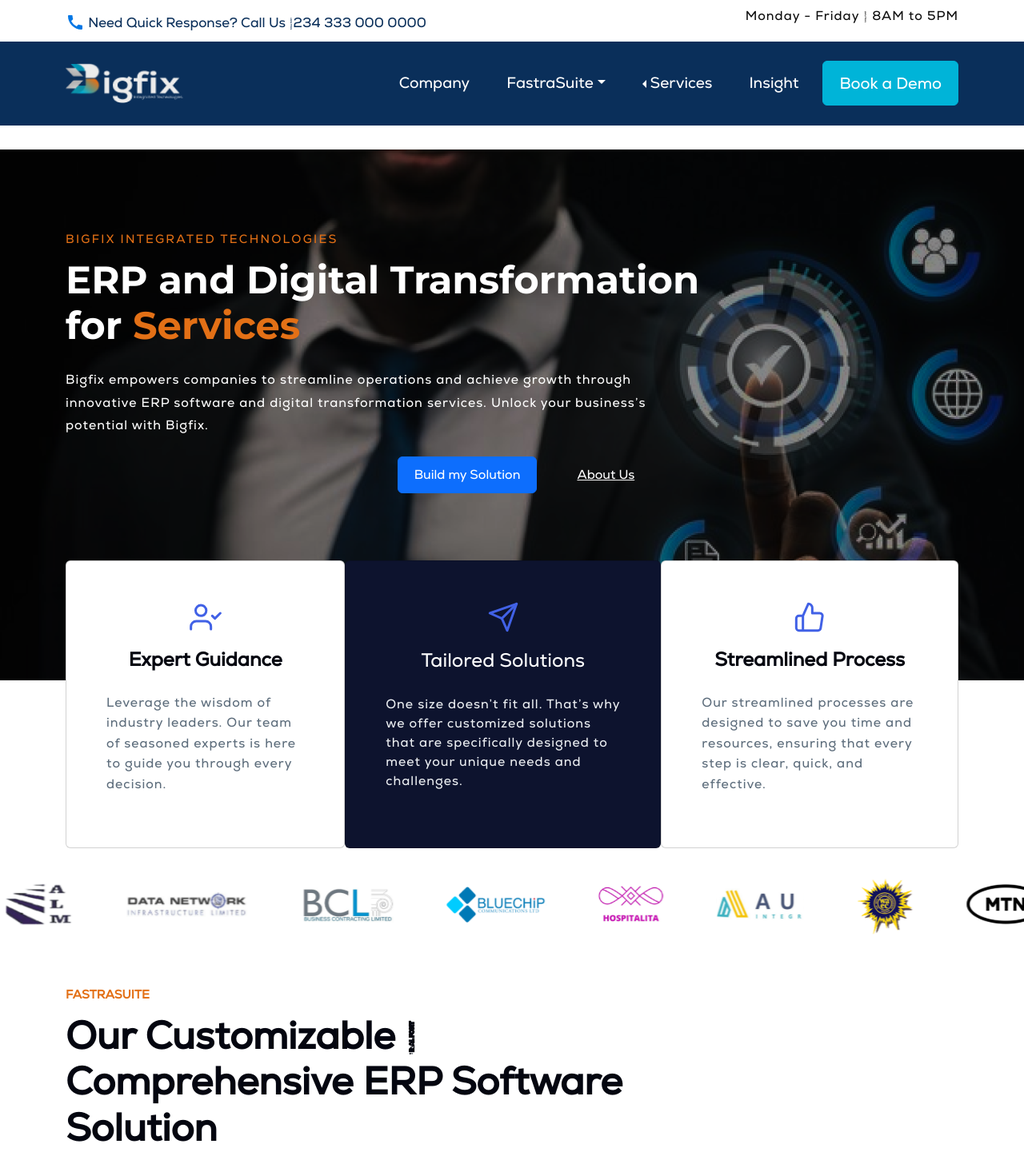
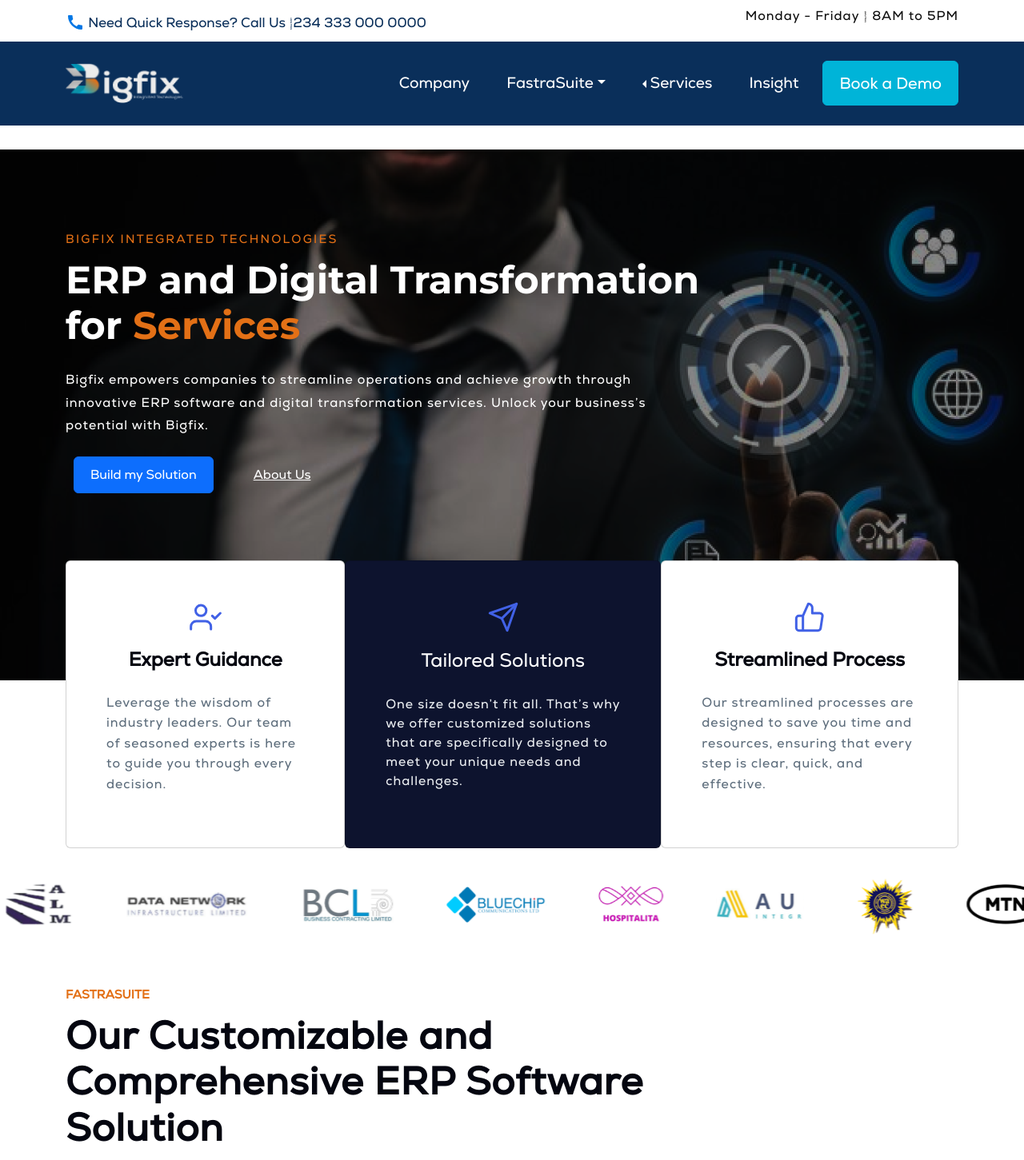
Before and after one commit to fastrasuites/bigfix-website, a React (Vite) app: page / in a window 1280 px wide. Shown: the top 1451 px of the page at 80% size. Built offline with nearby package versions, Linux system fonts and the light colour scheme.

Commit message:
Update: Added scroll to contact section function to hero button. fix some font rendering issues.

```diff
--- a/src/App.jsx
+++ b/src/App.jsx
@@ -1,3 +1,4 @@
+import React, { useRef } from "react";
 import Header from "./components/Header";
 import MoreAbout from "./components/sections/moreAbout/MoreAbout";
 import Services from "./components/sections/services/Services";
@@ -12,18 +13,25 @@
 import LogoCarousel from "./components/logoCarousel/LogoCarousel";
 
 function App() {
+  const contactRef = useRef(null);
+
+  const scrollToContact = () => {
+    if (contactRef.current) {
+      contactRef.current.scrollIntoView({ behavior: "smooth" });
+    }
+  };
   return (
     <div className="App">
       <Header />
       {/* Other components */}
-      <Hero />
+      <Hero scrollToContact={scrollToContact} />
       <HeroCard />
       <LogoCarousel />
       <Gallery />
       <WhyUs />
       <MoreAbout />
       <Services />
-      <ContactForm />
+      <ContactForm ref={contactRef} />
       <ClientTestimonialSection />
       {/* footer component */}
       <Footer />
--- a/src/components/Header.css
+++ b/src/components/Header.css
@@ -15,3 +15,9 @@
 .top-bar-phone {
   letter-spacing: 1.2px;
 }
+.book-demo-btn {
+  background-color: #00b4d8;
+}
+.book-demo-btn:hover {
+  background-color: #e37016;
+}
--- a/src/components/gallery/Gallery.jsx
+++ b/src/components/gallery/Gallery.jsx
@@ -9,7 +9,7 @@
         <article>
           <p className="sub-title">FASTRASUITE</p>
           <h2 className="title">
-            Our Customizable & Comprehensive ERP Software Solution
+            Our Customizable and Comprehensive ERP Software Solution
           </h2>
           <p className="desc">
             Our streamlined processes are designed to save you time and
--- a/src/components/gallery/gallery.css
+++ b/src/components/gallery/gallery.css
@@ -23,12 +23,13 @@
 }
 
 .article-and-btn article .title {
-  /* font-family: Nexa !important; */
+  font-family: Nexa !important;
   font-size: 48px;
   font-weight: 700;
   line-height: 57.6px;
   text-align: left;
   color: #040610;
+  letter-spacing: 1.004px;
 }
 
 .article-and-btn article .desc {
--- a/src/components/hero/Hero.css
+++ b/src/components/hero/Hero.css
@@ -7,11 +7,11 @@
   margin-top: -7.8%;
   position: relative;
 }
- @media (max-width: 768px){
+@media (max-width: 768px) {
   .hero {
     margin-top: -35% !important;
   }
- }
+}
 
 .sub-heading {
   font-family: Nexa;
@@ -52,12 +52,17 @@
 .btn-group .btn {
   margin: 0 10px;
   padding: 10px 20px;
+  transition: background-color 0.7s;
+}
+.btn-group .btn:hover {
+  background-color: #e37016;
 }
 
 .btn-hero {
   display: flex;
   gap: 40px;
   align-items: center;
+  float: left;
 }
 .goto-aboutus {
   color: white;
--- a/src/components/hero/Hero.jsx
+++ b/src/components/hero/Hero.jsx
@@ -1,8 +1,8 @@
-import React, { useEffect, useState } from "react";
+import { useEffect, useState } from "react";
 import "./Hero.css"; // Create a CSS file for custom styles
 import { Link } from "react-router-dom";
 
-const Hero = () => {
+const Hero = ({ scrollToContact }) => {
   const [currentWord, setCurrentWord] = useState("Manufacturing");
 
   useEffect(() => {
@@ -39,7 +39,9 @@
           Unlock your business’s potential with Bigfix.
         </p>
         <div className="btn-group btn-hero">
-          <button className="btn btn-primary rounded">Build my Solution</button>
+          <button className="btn btn-primary rounded" onClick={scrollToContact}>
+            Build my Solution
+          </button>
           <a href="" target="_blank" className="goto-aboutus">
             About Us
           </a>
--- a/src/components/sections/contact/ContactForm.jsx
+++ b/src/components/sections/contact/ContactForm.jsx
@@ -1,22 +1,34 @@
-import React from 'react';
-import { Container, Row, Col, Form, Button } from 'react-bootstrap';
-import '../contact/ContactForm.css';
-import ContactImage from '../../../assets/img/contactimg.png';
+import { forwardRef } from "react";
+import { Container, Row, Col, Form, Button } from "react-bootstrap";
+import "../contact/ContactForm.css";
+import ContactImage from "../../../assets/img/contactimg.png";
 
-const ContactForm = () => {
+const ContactForm = forwardRef((props, ref) => {
   return (
-    <section className="contact-section">
+    <section className="contact-section" ref={ref}>
       <Container>
         <Row>
           <Col md={6} className="text-section">
-            <h5 className="title" style={{textAlign: "left", color: "#E5C541"}}>GET IN TOUCH</h5>
-            <h3 className="titlePhrase get-in-touch">Easiest Way to Get <br /> Started</h3>
-            <p className='description'>We are delighted to meet you and to help provide solutions for any of the <br /> needs you may have.</p>
+            <h5
+              className="title"
+              style={{ textAlign: "left", color: "#E5C541" }}
+            >
+              GET IN TOUCH
+            </h5>
+            <h3 className="titlePhrase get-in-touch">
+              Easiest Way to Get <br /> Started
+            </h3>
+            <p className="description">
+              We are delighted to meet you and to help provide solutions for any
+              of the <br /> needs you may have.
+            </p>
             <img src={ContactImage} alt="Client" className="client-image" />
           </Col>
 
           <Col md={6} className="form-section">
-            <h3 className="titlePhrase contact">Contact Us Now to Get Free Quote <br /> from Our Experts!</h3>
+            <h3 className="titlePhrase contact">
+              Contact Us Now to Get Free Quote <br /> from Our Experts!
+            </h3>
             <Form>
               <Form.Group controlId="formName" className="mb-3">
                 <Form.Control type="text" placeholder="Your Name" />
@@ -25,7 +37,11 @@
                 <Form.Control type="email" placeholder="Your Email Address" />
               </Form.Group>
               <Form.Group controlId="formMessage" className="mb-3">
-                <Form.Control as="textarea" rows={9} placeholder="Your Message..." />
+                <Form.Control
+                  as="textarea"
+                  rows={9}
+                  placeholder="Your Message..."
+                />
               </Form.Group>
               <Button variant="primary" type="submit" className="submit-btn">
                 Get a Free Quote!
@@ -36,6 +52,9 @@
       </Container>
     </section>
   );
-};
+});
+
+// Set the display name for the Contact component
+ContactForm.displayName = "ContactForm";
 
 export default ContactForm;
--- a/src/components/sections/moreAbout/MoreAbout.css
+++ b/src/components/sections/moreAbout/MoreAbout.css
@@ -20,6 +20,7 @@
   color: #0a2f5a;
   text-align: center;
   margin-bottom: 20px;
+  letter-spacing: 0.5px;
 }
 
 .desc {
@@ -28,6 +29,7 @@
   text-align: center;
   font-weight: 100;
   line-height: 1.5;
+  letter-spacing: 0.5px;
 }
 @media (max-width: 480px) {
   .section {
```
Lines whose indentation alone changed are shown as unchanged.
